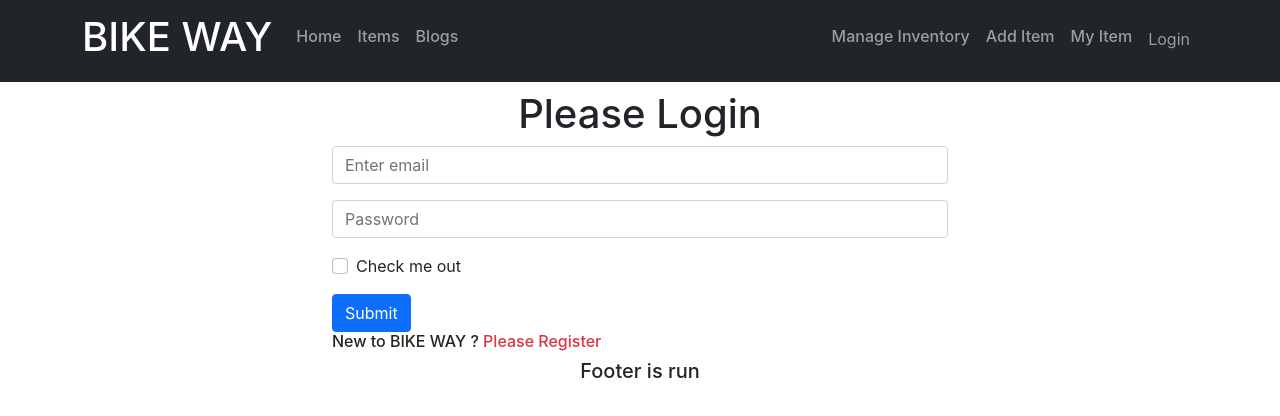
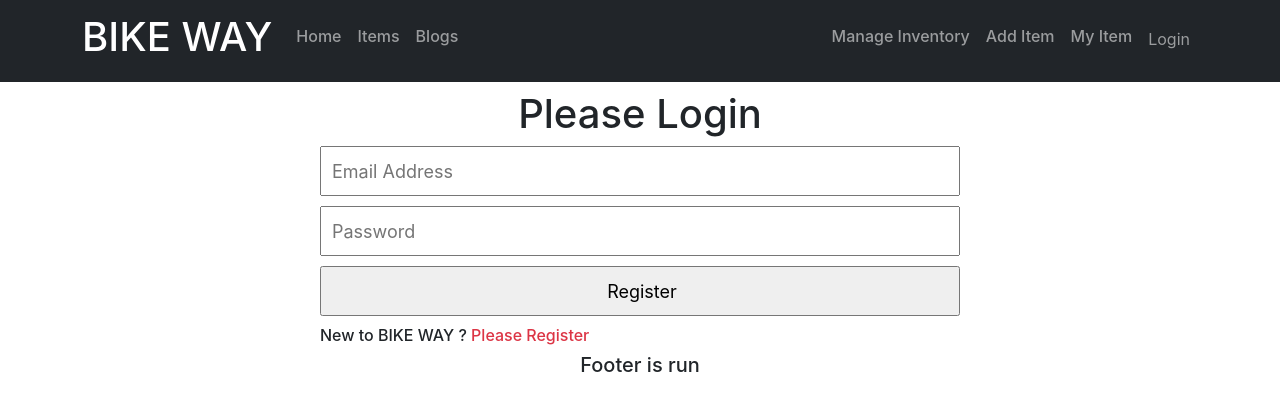
Before and after one commit to Waheedulislam/-warehouse-management-client-side, a React (Create React App) app: page /login in a window 1280 px wide. Shown: the top 416 px of the page. Built offline with nearby package versions, Linux system fonts and the light colour scheme; no server answers.

Commit message:
logi-from-chang

```diff
--- a/src/Components/Login/Login/Login.js
+++ b/src/Components/Login/Login/Login.js
@@ -35,9 +35,9 @@ const Login = () => {
     }
 
     return (
-        <div className='container w-50 mx-auto'>
+        <div className='w-50 mx-auto register-form'>
             <h1 className='text-center mt-2'>Please Login</h1>
-            <Form onSubmit={handleSubmit}>
+            {/* <Form onSubmit={handleSubmit}>
                 <Form.Group className="mb-3" controlId="formBasicEmail">
                     <Form.Control ref={emailRef} type="email" placeholder="Enter email" required />
                 </Form.Group>
@@ -51,7 +51,12 @@ const Login = () => {
                 <Button variant="primary" type="submit">
                     Submit
                 </Button>
-            </Form>
+            </Form> */}
+            <form onSubmit={handleSubmit}>
+                <input ref={emailRef} type="email" name="email" id="" placeholder='Email Address' required />
+                <input ref={passwordRef} type="password" name="password" id="" placeholder='Password' required />
+                <input type="submit" value="Register" />
+            </form>
             <h6>New to BIKE WAY ? <Link to='/register' className='text-danger pe-auto  text-decoration-none' onClick={navigateRegister}>Please Register</Link></h6>
         </div>
     );
```
